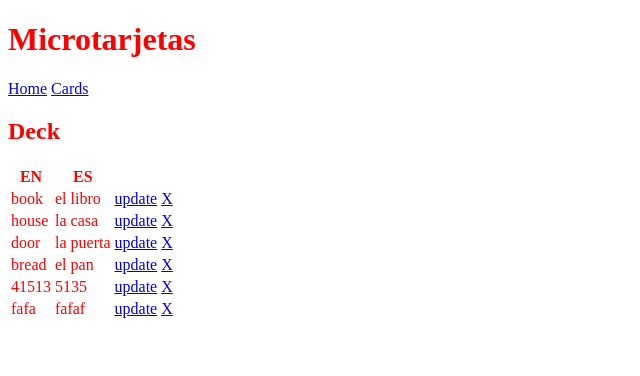
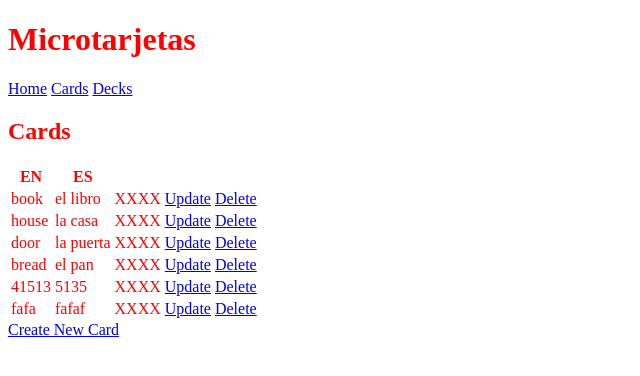
Before and after one commit to gorogandras/bandingo, a Django app: page /cards/ in a window 1280 px wide. Shown: the top 376 px of the page, without its empty margins (0-640 px from the left). Run offline with Django 4.2, Linux system fonts and the light colour scheme; data comes from the database, SQL or seed files in the repository; both versions use the stored data as it was after the commit.

Commit message:
add decks.html

```diff
--- a/microtarjetas/models.py
+++ b/microtarjetas/models.py
@@ -1,9 +1,17 @@
 from django.db import models
 
 # Create your models here.
+
+class Deck(models.Model):
+    name = models.CharField(unique=True, max_length = 30)
+
+    def __str__(self):
+        return f"{self.name}"
+
 class Card(models.Model):
     word_en = models.CharField(max_length = 30)
     word_es = models.CharField(max_length = 30)
+    deck = models.ForeignKey(Deck, on_delete=models.CASCADE)
 
     def get_absolute_url(self):
         return "/cards"
--- a/microtarjetas/templates/base.html
+++ b/microtarjetas/templates/base.html
@@ -18,6 +18,7 @@
             <nav class="navbar">
                 <a class="nav-item" href="{% url 'home' %}">Home</a>
                 <a class="nav-item" href="{% url 'cards' %}">Cards</a>
+                <a class="nav-item" href="{% url 'decks' %}">Decks</a>
             </nav>
         </header>
 
--- a/microtarjetas/templates/microtarjetas/cards.html
+++ b/microtarjetas/templates/microtarjetas/cards.html
@@ -1,11 +1,11 @@
 {% extends 'base.html' %}
 {% load static %}
-{% block title %}MicroTarjetas stations{% endblock %}
+{% block title %}MicroTarjetas cards{% endblock %}
 {% block content %}
 
 
 <div>
-    <h2>Deck</h2>
+    <h2>Cards</h2>
     <table>
         <thead>
             <tr>
@@ -18,11 +18,15 @@
             <tr>
                 <td>{{ card.word_en }}</td>
                 <td>{{ card.word_es }}</td>
-                <td><a href="{% url 'update_card' card.pk %}">update</a></td>
-                <td><a href="{% url 'delete_card' card.pk %}">X</a></td>
+                <td>{{ card.deck }}</td>
+                <td><a href="{% url 'update_card' card.pk %}">Update</a></td>
+                <td><a href="{% url 'delete_card' card.pk %}">Delete</a></td>
             </tr>
             {% endfor %}
         </tbody>
     </table>
 </div>
+<div>
+    <a href="{% url 'create_card' %}" style="display:inherit";>Create New Card</a>
+</div>
 {% endblock %}
--- a/microtarjetas/templates/microtarjetas/home.html
+++ b/microtarjetas/templates/microtarjetas/home.html
@@ -4,8 +4,5 @@
     <div class="home">
         <h1>Welcome to MicoTarjetas, Bandido</h1>
     </div>
-    <div>
-        <a href="{% url 'create_card' %}" style="display:inherit";>+</a>
-    </div>
 
 {% endblock %}
--- a/microtarjetas/urls.py
+++ b/microtarjetas/urls.py
@@ -7,4 +7,5 @@ urlpatterns = [
     path('cards/new', views.CreateCardView.as_view(), name='create_card'),
     path('cards/<pk>/delete/', views.DeleteCardView.as_view(), name='delete_card'),
     path('cards/<pk>/update/', views.UpdateCardView.as_view(), name='update_card'),
+    path('decks/', views.DecksView.as_view(), name='decks'),
 ]
--- a/microtarjetas/views.py
+++ b/microtarjetas/views.py
@@ -6,7 +6,7 @@ from django.template import loader
 
 from django.views.generic import TemplateView, ListView
 from django.views.generic import CreateView, UpdateView, DeleteView
-from .models import Card
+from .models import Card, Deck
 from .forms import CardForm, DeleteCardForm
 
 class HomeView(TemplateView):
@@ -23,6 +23,15 @@ class CardsView(ListView):
     def get_context_data(self):
         context = super().get_context_data()
         context["cards"] = Card.objects.all()
+        return context
+
+class DecksView(ListView):
+    model = Deck
+    template_name = "microtarjetas/decks.html"
+
+    def get_context_data(self):
+        context = super().get_context_data()
+        context["decks"] = Deck.objects.all()
         return context
 
 class CreateCardView(CreateView):
```
Also changed, not shown: microtarjetas/fixtures/data.json (+16 -5 lines), microtarjetas/forms.py (+7 -1 lines), microtarjetas/templates/microtarjetas/decks.html (added, +27 -0 lines), db.sqlite3, microtarjetas/migrations/0001_initial.py.
